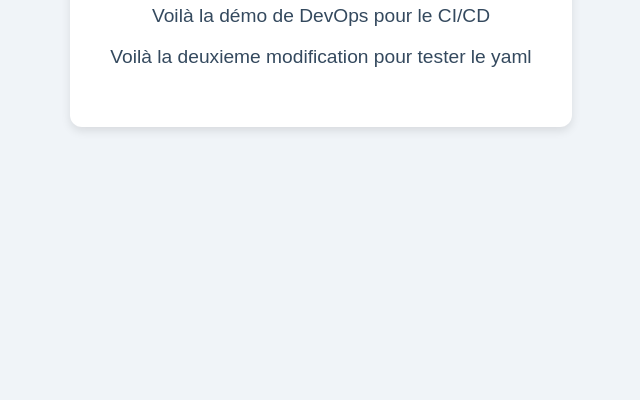
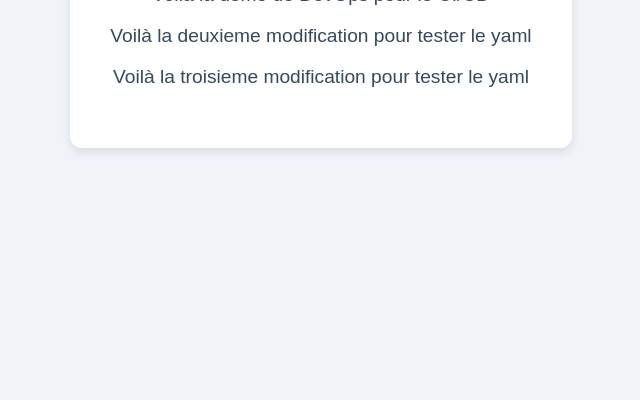
Before and after one commit to noelAgbati/Appdemotest, a plain HTML site: page index.html in a window 1280 px wide. Shown: the part 400-800 px from the top of the page, without its empty margins (319-959 px from the left). Drawn offline with Linux system fonts and the light colour scheme.

Commit message:
3eme modification

```diff
--- a/index.html
+++ b/index.html
@@ -13,6 +13,7 @@
         <h1>Bonjour !</h1>
         <p>Voilà la démo de DevOps pour le CI/CD</p>
         <p>Voilà la deuxieme modification pour tester le yaml</p>
+        <p>Voilà la troisieme modification pour tester le yaml</p>
     </div>
 </body>
 </html>
```
